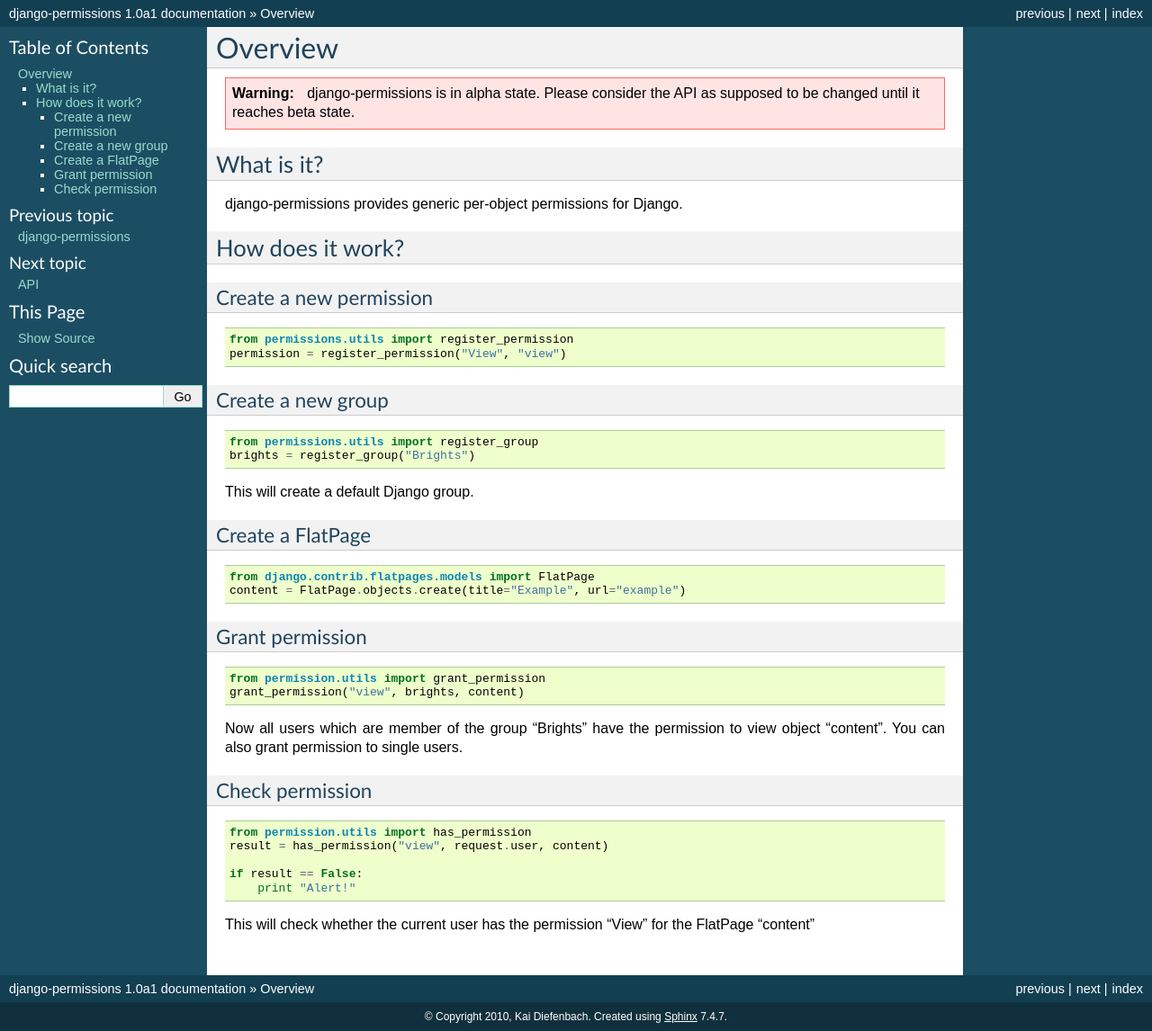
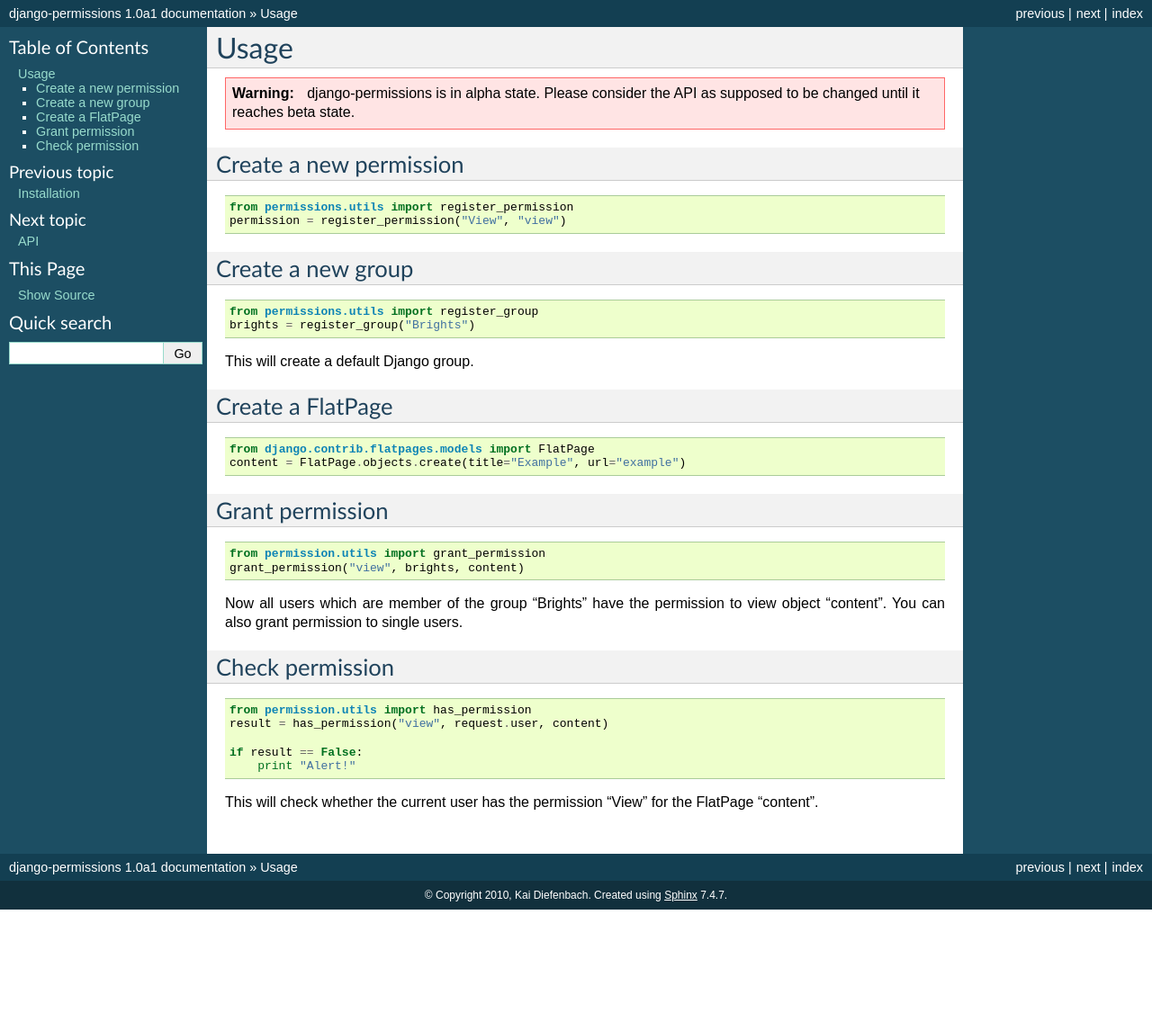
Before and after one commit to jazzband/django-permission, a Sphinx documentation site: the page built from docs/usage.rst, in a window 1280 px wide. Shown: the whole page at 90% size. Built offline with Sphinx 7.4.7, drawn with Linux system fonts in a browser that asks for light colours; after the commit the page ends 1011 px from its top, so only the background shows below that.

Commit message:
Updated docs

```diff
--- a/docs/index.rst
+++ b/docs/index.rst
@@ -6,7 +6,8 @@
 .. toctree::
    :maxdepth: 1
 
-   overview.rst
+   installation.rst
+   usage.rst
    api.rst
 
 Indices and tables
--- a/docs/overview.rst
+++ b/docs/usage.rst
@@ -1,19 +1,11 @@
-========
-Overview
-========
+=====
+Usage
+=====
 
 .. warning::
 
     django-permissions is in alpha state. Please consider the API as supposed
     to be changed until it reaches beta state.
-
-What is it?
-===========
-
-django-permissions provides generic per-object permissions for Django.
-
-How does it work?
-=================
 
 Create a new permission
 -----------------------
@@ -64,4 +56,4 @@
         print "Alert!"
 
 This will check whether the current user has the permission "View" for the
-FlatPage "content"
+FlatPage "content".
```
Also changed, not shown: docs/api.rst (+13 -2 lines), docs/installation.rst (added, +10 -0 lines), 1 other file.
